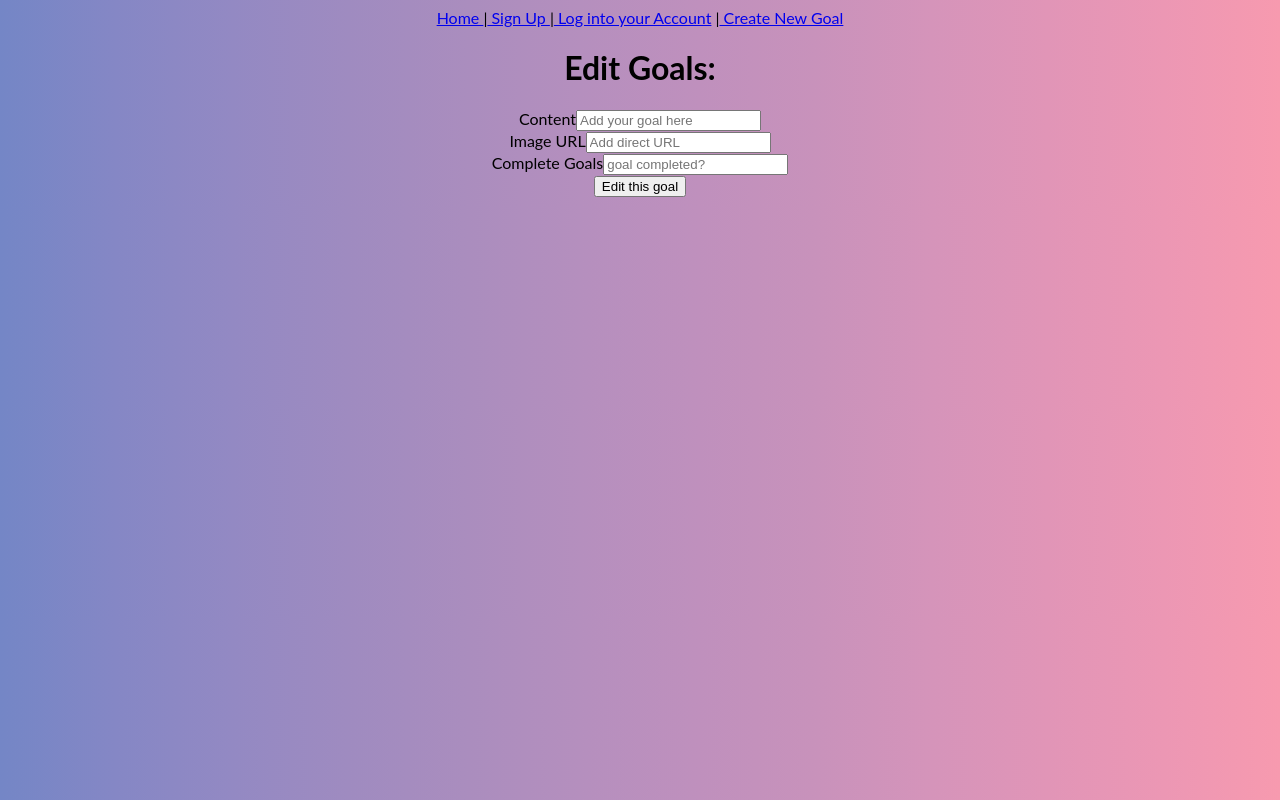
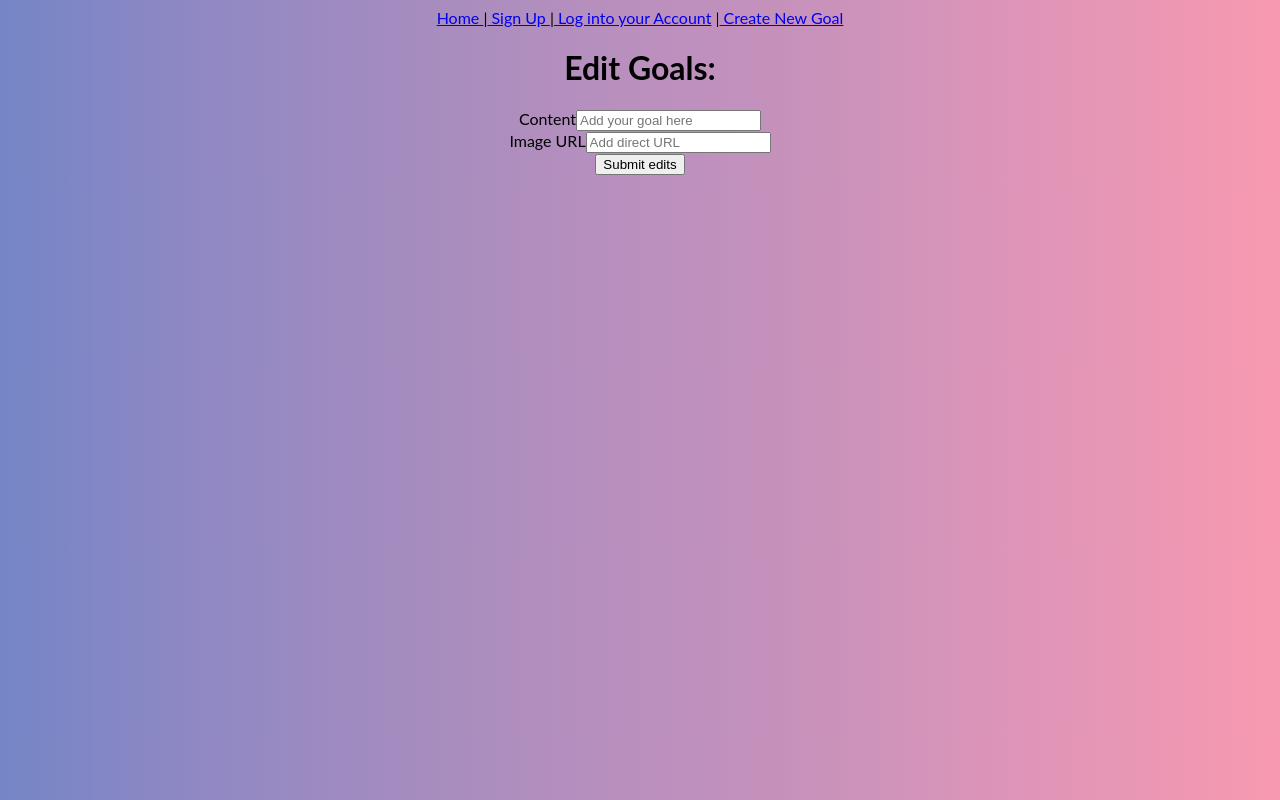
Before and after one commit to tatebonham/goal-digger, a React (Create React App) app: page /goal/1/edit in a window 1280 px wide. Built offline with nearby package versions, Linux system fonts and the light colour scheme; no server answers.

Commit message:
updated goalEdit component

```diff
--- a/src/components/pages/goals/GoalEdit.js
+++ b/src/components/pages/goals/GoalEdit.js
@@ -9,6 +9,14 @@ export default function GoalEdit(){
         content: '',
         imageUrl: ''
     })
+    // const [content, setContent] = useState('')
+
+    const token = localStorage.getItem('jwt')
+    const options = {
+        headers: {
+            'Authorization': token
+        }
+    }
 
     const [errorMessage, setErrorMessage] = useState('')
 
@@ -18,8 +26,11 @@ export default function GoalEdit(){
     useEffect(() => {
         const getGoal = async () => {
         try {
-            const response = await axios.get(`${process.env.REACT_APP_SERVER_URL}/api-v1/users/goals/${id}`)
-            setForm(response.data.goals)
+            const response = await axios.get(`${process.env.REACT_APP_SERVER_URL}/api-v1/users/goals/${id}`, options)
+            setForm({content: response.data.goals[0].content, imageUrl: response.data.goals[0].imageUrl})
+            // setContent(response.data.goals[0].content)
+            // console.log(content)
+            console.log(response.data.goals[0].content)
         } catch (err) {
             console.warn(err)
             if(err.response) {
@@ -29,18 +40,19 @@ export default function GoalEdit(){
     }
     getGoal()
 }, [])
+    // console.log(content)
     console.log(form)
 
     const handleSubmit = async e => {
         e.preventDefault()
         try {
-            const token = localStorage.getItem('jwt')
-            const options = {
-                headers: {
-                    'Authorization': token
-                }
-            }
-            const response = await axios.put(`${process.env.REACT_APP_SERVER_URL}/api-v1/users/goal/${id}`, form, options)
+            // const token = localStorage.getItem('jwt')
+            // const options = {
+            //     headers: {
+            //         'Authorization': token
+            //     }
+            // }
+            const response = await axios.put(`${process.env.REACT_APP_SERVER_URL}/api-v1/users/goals/${id}`, form, options)
             navigate(`/user/profile`)
         } catch(err) {
             console.warn(err)
@@ -75,7 +87,7 @@ export default function GoalEdit(){
                         onChange={e => setForm ({ ...form, imageUrl: e.target.value})}
                         />
                 </div>
-                <div>
+                {/* <div>
                     <label htmlFor='completed'>Complete Goals</label>
                     <input
                         type='text'
@@ -84,9 +96,9 @@ export default function GoalEdit(){
                         placeholder='goal completed?'
                         onChange={e => setForm ({ ...form, completed: e.target.value})}
                         />
-                </div>
+                </div> */}
 
-                <button type='submit'>Edit this goal</button>
+                <button type='submit'>Submit edits</button>
 
             </form>
         </div>
```
